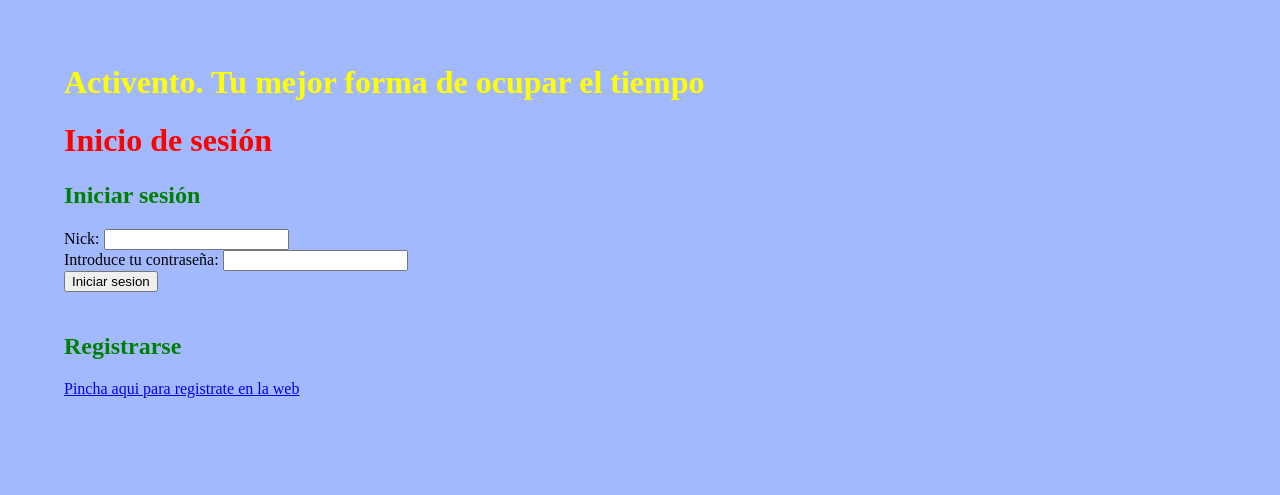
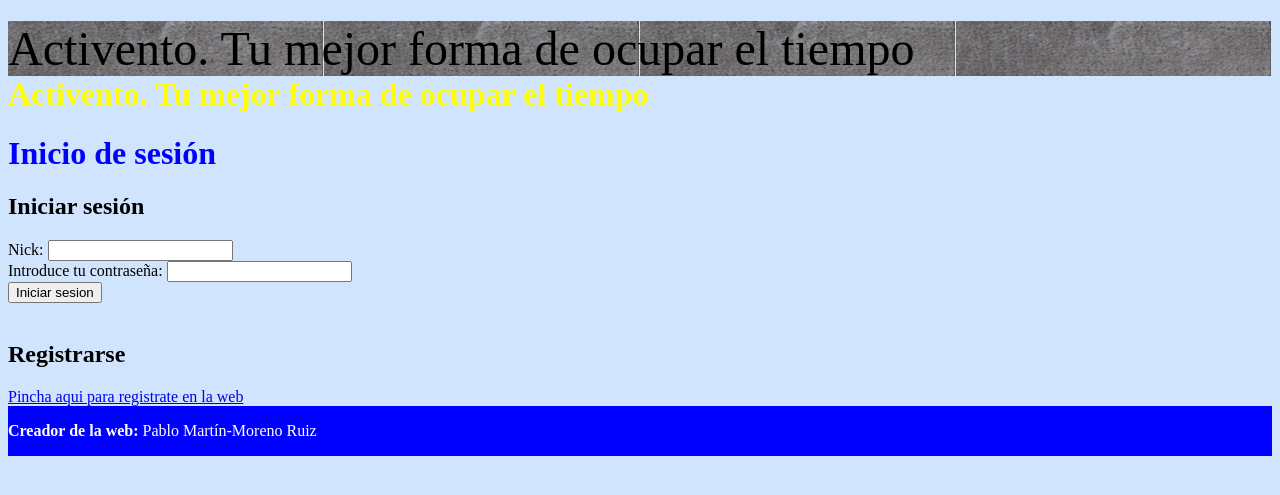
Before and after one commit to pmmre/Activento-PabloMartin-MorenoRuiz, a Django app: template templates/activento/index.html in a window 1280 px wide. Shown: the top 495 px of the page. Run offline with Django 3.2, Linux system fonts and the light colour scheme; the template is opened without the code that fills it, so the values that code supplies are empty.

Commit message:
modificando cambios

```diff
--- a/static/css/style.css
+++ b/static/css/style.css
@@ -1,3 +1,146 @@
+body {
+    background-color: #d0e4fe;
+}
+
+h1 { color: blue;}
+
+p { color: green;}
+
+#men_err{
+	color:red;
+}
+
+.error{
+	background: #f0d6d6;
+	padding: 0.5em;
+}
+
+header{
+	background-image: url('/static/img/fondo_cabecera.jpeg');
+	background-size: 25%;
+	float:right;
+	height: 30%;
+	width: 100%;
+	font-size: 300%
+	/*margin-left:20%;
+	font-size:150%;
+	color: white;
+	margin-right:30%;*/
+}
+
+#activento{
+	color:yellow;
+
+}
+
+#cabecera{
+	background-image: url('/static/img/fondo_cabecera.jpeg');
+	height: 20%;
+	width: 100%;
+
+
+
+}
+#cabecera p{
+	color:#FFD700;
+
+
+}
+#cabecera h1{
+	float:right;
+	color:orange;
+	font-size:100%;
+	margin-left:20%;
+	margin-right:20%;
+}
+
+#cabecera a {
+	color:#FFD700;
+
+}
+#img_cabecera{
+	width: 15%;
+	height: 100%;
+	margin:0.3%;
+
+}
+
+#img_inicio{
+	width: 40%;
+	height: 100%;
+	margin-left:20%;
+	margin-right:20%;
+}
+
+#registrarse{
+	float:right;
+	margin-right: 2%;
+	margin-left: 3%;
+	margin-top:1.5%;
+}
+
+#iniciar{
+	float:right;
+	margin-right: 2%;
+	margin-left: 3%;
+
+}
+
+#iniciar2{
+	float:right;
+	margin-right: 2%;
+	margin-left: 3%;
+	margin-top:1.5%;
+	color:#FFD700;
+
+}
+
+
+#desloguear{
+	float:right;
+	margin-right: 2%;
+	margin-left: 3%;
+
+}
+
+
+#col_i{
+	float: left;
+	width: 30%;
+
+}
+#col_i p{
+	margin: 5%;
+}
+
+#col_d{
+	float: left;
+	width: 70%;
+
+}
+#col_d p{
+	margin: 6%;
+}
+
+
+#footer{
+	float: left;
+	background-color: blue;
+	width: 100%;
+
+}
+
+#footer p{
+	color: white;
+
+}
+div{
+	margin:0%;
+}
+
+
+
+/*
 body{
 	background-color: #A3B9FF;
 	margin: 5%;
@@ -15,7 +158,5 @@ div{
 	margin-top:2%;
 }
 
-#activento{
-	color:yellow;
 
-}
+--> */
--- a/templates/base.html
+++ b/templates/base.html
@@ -11,12 +11,21 @@
     </head>
 
     <body>
+        <div id="cabecera">
+            <HEADER>Activento. Tu mejor forma de ocupar el tiempo </HEADER>
+        </div>
+
+
     <h1 id='activento'> Activento. Tu mejor forma de ocupar el tiempo </h1>
 
 
   {% block content %}
   {% endblock %}
 
+    <div id="footer">
 
+        <p> <b> Creador de la web: </b> Pablo Martín-Moreno Ruiz </p>
+
+    </div>
 </body>
 </html>
```
Also changed, not shown: apps/activento/views.py (+8 -9 lines), db.sqlite3, static/img/fondo_cabecera.jpeg (added), 2 other files.
